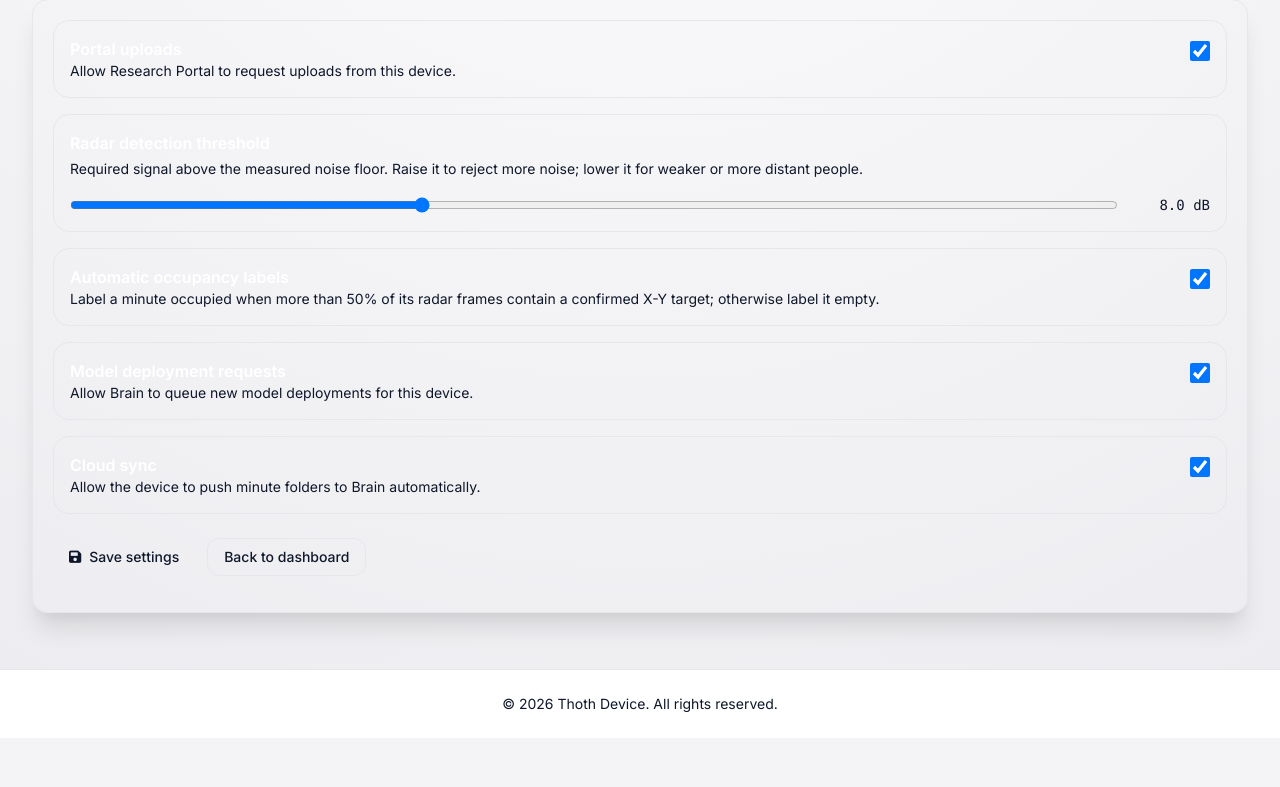
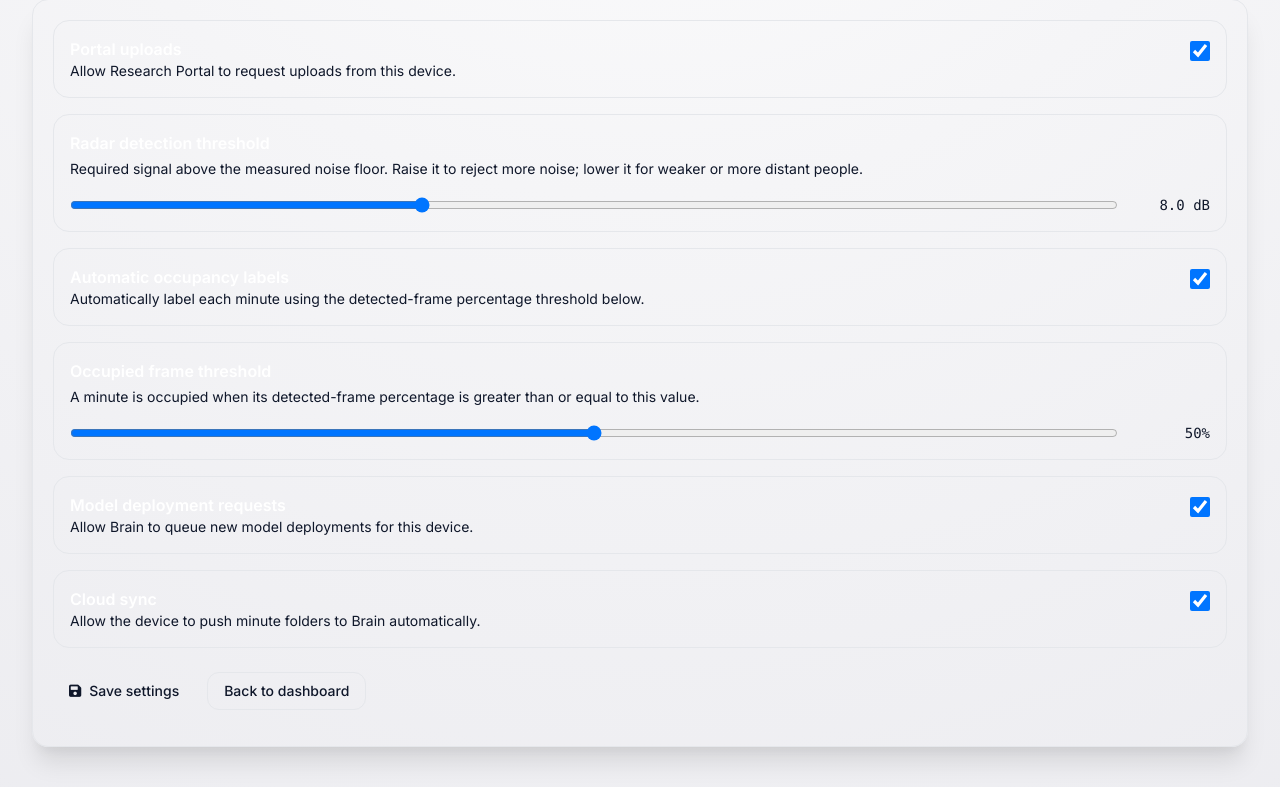
Before and after one commit to Thothcraft/thoth, a Flask app: page /settings in a window 1280 px wide. Shown: the part 250-1037 px from the top of the page. Before the commit the page ends 962 px from the top, so only its background shows below. Run offline with Flask 3, Linux system fonts and the light colour scheme; the visitor is signed in with stand-in values (Sample User, id 1); some libraries are stand-ins or nearby versions.

Commit message:
Make occupancy threshold configurable

```diff
--- a/src/backend/app.py
+++ b/src/backend/app.py
@@ -120,7 +120,7 @@
 RADAR_CONFIG_DIR = MMW_RELEASE / 'radar_config' / 'config_3rx_3m'
 RADAR_TRACKING_CONFIG = TRACK_EXAMPLE_DIR / 'config' / 'processing_config.json'
 CSI_NUMBER_RE = re.compile(r'[-+]?\d+(?:\.\d+)?')
-RADAR_CACHE_VERSION = 3
+RADAR_CACHE_VERSION = 4
 _radar_cache_lock = threading.RLock()
 
 # Initialize Flask app
@@ -693,11 +693,11 @@
     bundle: Dict[str, Dict[str, Any]] = {}
     occupancy_ratio = detected_frames / evaluated_frames if evaluated_frames else 0.0
     occupancy = {
-        'label': 'occupied' if occupancy_ratio > 0.5 else 'empty',
+        'label': 'occupied' if detected_frames * 2 >= evaluated_frames else 'empty',
         'detected_frames': detected_frames,
         'evaluated_frames': evaluated_frames,
         'ratio': occupancy_ratio,
-        'rule': 'occupied when more than 50% of radar frames contain a confirmed target',
+        'rule': 'occupied when the detected-frame percentage meets the configured threshold',
     }
     for plot in RADAR_PLOTS:
         frames = frames_by_plot[plot]
@@ -771,8 +771,20 @@
     payload = bundle.get(plot)
     if not payload:
         raise RuntimeError('No radar frames available')
+    occupancy = payload.get('occupancy') or {}
+    detected_frames = max(0, int(occupancy.get('detected_frames') or 0))
+    evaluated_frames = max(0, int(occupancy.get('evaluated_frames') or 0))
+    occupancy['detected_frames'] = detected_frames
+    occupancy['evaluated_frames'] = evaluated_frames
+    occupancy['ratio'] = detected_frames / evaluated_frames if evaluated_frames else 0.0
+    try:
+        threshold_percent = min(100.0, max(0.0, float(settings.get('occupancy_threshold_percent', 50.0))))
+    except (TypeError, ValueError):
+        threshold_percent = 50.0
+    occupancy['threshold_percent'] = threshold_percent
+    occupancy['label'] = 'occupied' if evaluated_frames and detected_frames * 100 >= threshold_percent * evaluated_frames else 'empty'
+    payload['occupancy'] = occupancy
     if settings.get('auto_occupancy_label_enabled', True):
-        occupancy = payload.get('occupancy') or {}
         label = occupancy.get('label')
         manifest_path = radar_path.parent / 'manifest.json'
         if label in {'empty', 'occupied'} and manifest_path.exists():
@@ -813,6 +825,41 @@
             break
     except Exception as exc:
         logger.warning('Radar playback prewarm failed: %s', exc)
+
+
+def _relabel_cached_occupancy(threshold_percent: float) -> int:
+    """Apply a changed percentage threshold to minutes already evaluated."""
+    updated = 0
+    for summary in list_minutes():
+        minute_dir = get_minute(str(summary.get('minute', '')))
+        if not minute_dir:
+            continue
+        manifest_path = minute_dir / 'manifest.json'
+        try:
+            manifest = json.loads(manifest_path.read_text(encoding='utf-8'))
+            occupancy = manifest.get('auto_occupancy_label')
+            if not isinstance(occupancy, dict):
+                continue
+            previous_threshold = occupancy.get('threshold_percent')
+            detected = max(0, int(occupancy.get('detected_frames') or 0))
+            total = max(0, int(occupancy.get('evaluated_frames') or 0))
+            label = 'occupied' if total and detected * 100 >= threshold_percent * total else 'empty'
+            occupancy.update({
+                'detected_frames': detected,
+                'evaluated_frames': total,
+                'ratio': detected / total if total else 0.0,
+                'threshold_percent': threshold_percent,
+                'label': label,
+            })
+            if manifest.get('labels') != [label] or previous_threshold != threshold_percent:
+                manifest['labels'] = [label]
+                manifest['primary_label'] = label
+                manifest['auto_occupancy_label'] = occupancy
+                manifest_path.write_text(json.dumps(manifest, indent=2), encoding='utf-8')
+                updated += 1
+        except Exception as exc:
+            logger.warning('Unable to relabel %s: %s', minute_dir.name, exc)
+    return updated
 
 
 def _render_live_radar_png(radar_path: Path, plot: str) -> bytes:
@@ -1364,8 +1411,11 @@
             'cloud_sync_allowed': str(payload.get('cloud_sync_allowed', '')).lower() in {'1', 'true', 'on', 'yes'},
             'radar_detection_threshold_db': payload.get('radar_detection_threshold_db', 8.0),
             'auto_occupancy_label_enabled': str(payload.get('auto_occupancy_label_enabled', '')).lower() in {'1', 'true', 'on', 'yes'},
+            'occupancy_threshold_percent': payload.get('occupancy_threshold_percent', 50.0),
         }
         saved = device_manager.save_device_settings(updates)
+        if saved.get('auto_occupancy_label_enabled', True):
+            _relabel_cached_occupancy(float(saved.get('occupancy_threshold_percent', 50.0)))
         if request.is_json:
             return jsonify({'success': True, 'settings': saved})
         flash('Settings saved', 'success')
@@ -1406,6 +1456,8 @@
         return jsonify({'success': True, 'settings': device_manager.get_device_settings()})
     payload = request.get_json(silent=True) or {}
     saved = device_manager.save_device_settings(payload)
+    if saved.get('auto_occupancy_label_enabled', True):
+        _relabel_cached_occupancy(float(saved.get('occupancy_threshold_percent', 50.0)))
     return jsonify({'success': True, 'settings': saved})
 
 
--- a/src/backend/capture_manager.py
+++ b/src/backend/capture_manager.py
@@ -411,6 +411,7 @@
         "capture_finished": manifest.get("capture_finished") if isinstance(manifest, dict) else None,
         "seconds_recorded": seconds_recorded,
         "labels": labels,
+        "occupancy": manifest.get("auto_occupancy_label") if isinstance(manifest, dict) else None,
         "predictions": bool(files["predictions"] and files["predictions"].exists()),
         "files": {
             "video": bool(files["video"] and files["video"].exists()),
--- a/src/backend/device_manager.py
+++ b/src/backend/device_manager.py
@@ -169,6 +169,7 @@
             'auto_registration_enabled': True,
             'radar_detection_threshold_db': 8.0,
             'auto_occupancy_label_enabled': True,
+            'occupancy_threshold_percent': 50.0,
         }
 
     def _coerce_setting_value(self, key: str, value: Any) -> Any:
@@ -177,6 +178,11 @@
                 return min(40.0, max(0.0, float(value)))
             except (TypeError, ValueError):
                 return 8.0
+        if key == 'occupancy_threshold_percent':
+            try:
+                return min(100.0, max(0.0, float(value)))
+            except (TypeError, ValueError):
+                return 50.0
         if key.endswith('_allowed') or key.startswith('auto_'):
             if isinstance(value, bool):
                 return value
--- a/src/backend/templates/capture_detail.html
+++ b/src/backend/templates/capture_detail.html
@@ -28,6 +28,9 @@
                     <span class="rounded-full bg-indigo-600/10 px-2.5 py-1 text-xs font-medium text-indigo-700">{{ label }}</span>
                     {% endfor %}
                 </div>
+                {% endif %}
+                {% if minute_info.occupancy and minute_info.occupancy.evaluated_frames %}
+                <p class="mt-2 text-sm text-slate-600">{{ minute_info.occupancy.detected_frames }} / {{ minute_info.occupancy.evaluated_frames }} radar frames detected ({{ '%.1f'|format(minute_info.occupancy.ratio * 100) }}%).</p>
                 {% endif %}
                 <div class="mt-3 flex flex-col gap-2 sm:flex-row sm:items-center">
                     <input id="minute-label-input" type="text" placeholder="Comma-separated labels"
--- a/src/backend/templates/settings.html
+++ b/src/backend/templates/settings.html
@@ -36,9 +36,18 @@
       <label class="flex items-start justify-between gap-4 rounded-2xl border border-slate-800 bg-slate-950/80 p-4">
         <span>
           <span class="block text-base font-semibold text-white">Automatic occupancy labels</span>
-          <span class="block text-sm text-slate-400">Label a minute occupied when more than 50% of its radar frames contain a confirmed X-Y target; otherwise label it empty.</span>
+          <span class="block text-sm text-slate-400">Automatically label each minute using the detected-frame percentage threshold below.</span>
         </span>
         <input type="checkbox" name="auto_occupancy_label_enabled" class="mt-1 h-5 w-5 rounded border-slate-700 bg-slate-950 text-cyan-400" {% if device_settings.auto_occupancy_label_enabled|default(true) %}checked{% endif %}>
+      </label>
+
+      <label class="block rounded-2xl border border-slate-800 bg-slate-950/80 p-4">
+        <span class="block text-base font-semibold text-white">Occupied frame threshold</span>
+        <span class="mt-1 block text-sm text-slate-400">A minute is occupied when its detected-frame percentage is greater than or equal to this value.</span>
+        <span class="mt-4 flex items-center gap-3">
+          <input type="range" name="occupancy_threshold_percent" min="0" max="100" step="1" value="{{ device_settings.occupancy_threshold_percent|default(50.0) }}" class="h-2 flex-1 accent-cyan-400" oninput="document.getElementById('occupancy-threshold-value').textContent = Number(this.value).toFixed(0) + '%'">
+          <output id="occupancy-threshold-value" class="w-20 text-right font-mono text-sm text-cyan-300">{{ '%.0f'|format(device_settings.occupancy_threshold_percent|default(50.0)|float) }}%</output>
+        </span>
       </label>
 
       <label class="flex items-start justify-between gap-4 rounded-2xl border border-slate-800 bg-slate-950/80 p-4">
@@ -82,6 +91,7 @@
   payload.cloud_sync_allowed = event.target.cloud_sync_allowed.checked;
   payload.radar_detection_threshold_db = Number(event.target.radar_detection_threshold_db.value);
   payload.auto_occupancy_label_enabled = event.target.auto_occupancy_label_enabled.checked;
+  payload.occupancy_threshold_percent = Number(event.target.occupancy_threshold_percent.value);
 
   const response = await fetch('/settings', {
     method: 'POST',
--- a/src/backend/templates/status.html
+++ b/src/backend/templates/status.html
@@ -57,7 +57,10 @@
           </div>
           <div class="text-right">
             {% if minute.labels %}
-            <div class="rounded-full bg-slate-100 px-3 py-1 text-xs font-medium text-slate-700">{{ minute.labels|join(', ') }}</div>
+            <div class="text-right">
+              <div class="rounded-full bg-slate-100 px-3 py-1 text-xs font-medium text-slate-700">{{ minute.labels|join(', ') }}</div>
+              {% if minute.occupancy and minute.occupancy.evaluated_frames %}<div class="mt-1 text-xs text-slate-500">{{ minute.occupancy.detected_frames }} / {{ minute.occupancy.evaluated_frames }} detected</div>{% endif %}
+            </div>
             {% else %}
             <div class="text-xs text-slate-400">Unlabeled</div>
             {% endif %}
```
Also changed, not shown: src/backend/static/js/capture_playback.js (+18 -0 lines), src/backend/templates/captures.html (+7 -1 lines).
